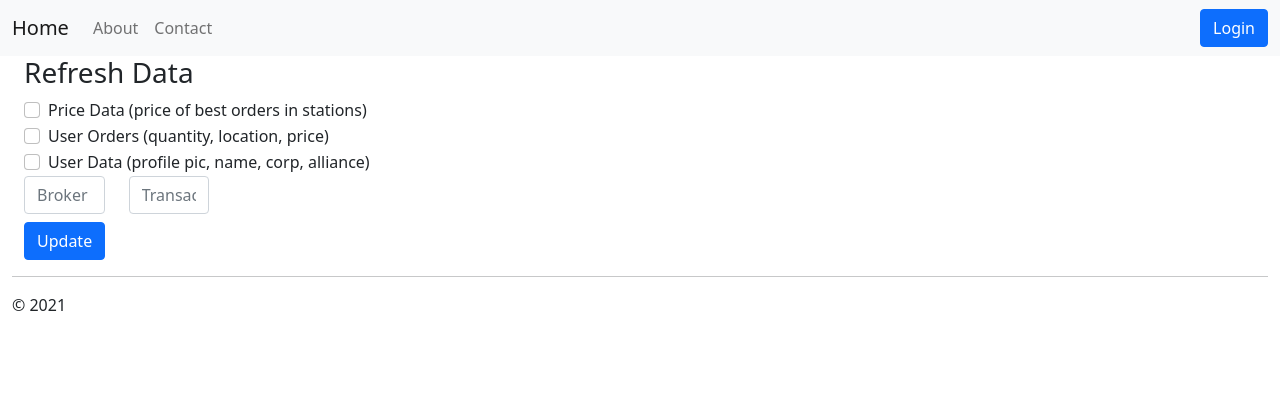
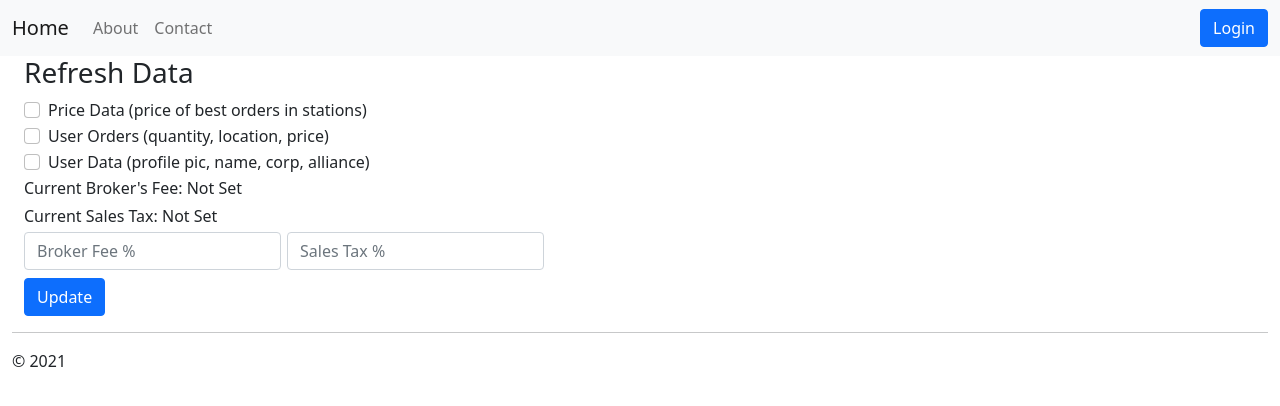
Before and after one commit to nathmart1n/eveme, a Flask app: template eveme/templates/settings.html in a window 1280 px wide. Shown: the top 406 px of the page. Run offline with Flask 2, Linux system fonts and the light colour scheme; the template is opened without the code that fills it, so the values that code supplies are empty; some libraries are stand-ins or nearby versions.

Commit message:
Added some QOL updates

```diff
--- a/eveme/static/css/custom.css
+++ b/eveme/static/css/custom.css
@@ -6,3 +6,12 @@
     border-top-color:#888 !important;
     border-bottom-color:#888 !important;
 }
+
+.flex-gap {
+    display: inline-flex;
+    flex-wrap: wrap;
+}
+
+.flex-gap > div {
+    margin-right: 6px;
+}
--- a/eveme/templates/settings.html
+++ b/eveme/templates/settings.html
@@ -20,11 +20,24 @@ Settings
         </div>
 
         <div class="row justify-content-md-left">
-            <div class="col-sm-1 mb-2">
+            {% if context.brokerFee %}
+            <p class="mb-1">Current Broker's Fee: {{context.brokerFee}}%</p>
+            {% else %}
+            <p class="mb-1">Current Broker's Fee: Not Set</p>
+            {% endif %}
+            {% if context.transactionTax %}
+            <p class="mb-1">Current Sales Tax: {{context.transactionTax}}%</p>
+            {% else %}
+            <p class="mb-1">Current Sales Tax: Not Set</p>
+            {% endif %}
+        </div>
+
+        <div class="d-flex flex-row mb-2 align-items-center flex-gap">
+            <div class="p-0">
                 <input type="text" class="form-control" name="brokerFee" placeholder="Broker Fee %" aria-label="Broker Fee %">
             </div>
-            <div class="col-sm-1 mb-2">
-                <input type="text" class="form-control" name="transactionTax" placeholder="Transaction Tax %" aria-label="Transaction Tax %">
+            <div class="">
+                <input type="text" class="form-control" name="transactionTax" placeholder="Sales Tax %" aria-label="Sales Tax %">
             </div>
         </div>
         <button type="submit" class="btn btn-primary">Update</button>
```
Also changed, not shown: eveme/views/settings.py (+10 -2 lines).
